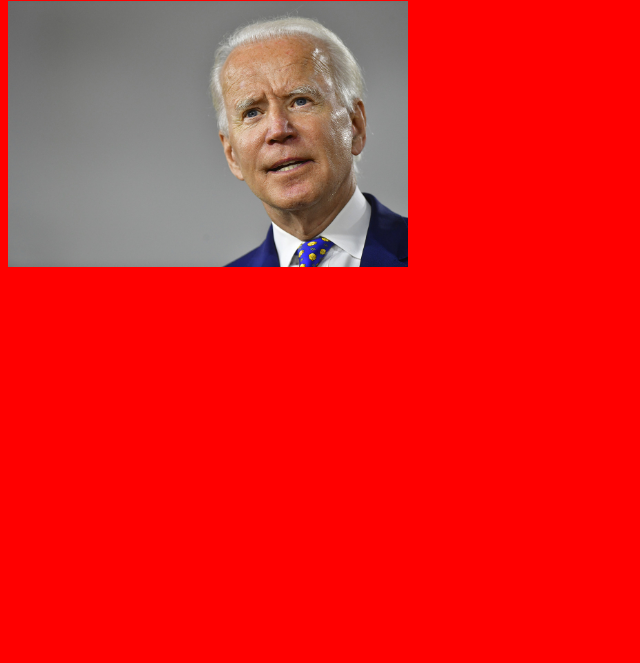
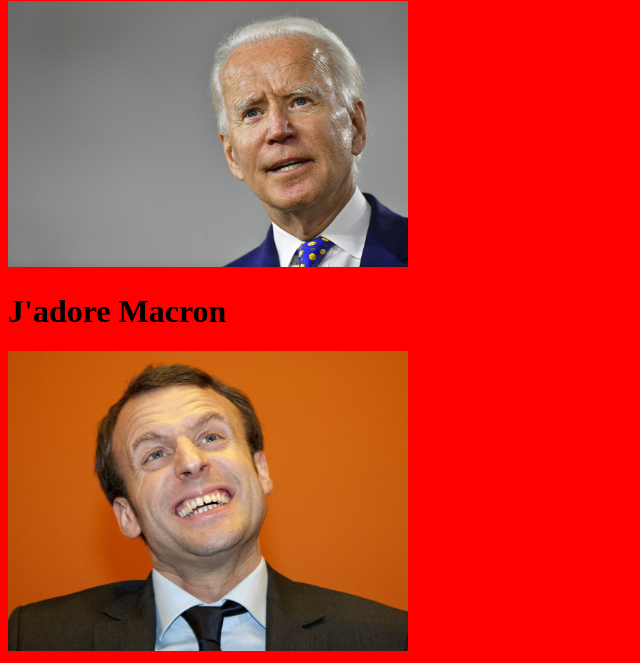
Before and after one commit to OliGang/monsiteweb, a plain HTML site: page index.html in a window 1280 px wide. Shown: the part 563-1226 px from the top of the page, without its empty margins (0-640 px from the left). Before the commit the page ends 842 px from the top, so only its background shows below. Drawn offline with Linux system fonts and the light colour scheme.

Commit message:
Ajout Macron

```diff
--- a/index.html
+++ b/index.html
@@ -12,6 +12,8 @@
     <img src="Image/trump.jpg" alt="imbécile" width="400px">
     <h1>J'adore Biden</h1>
     <img src="Image/biden.jpg" alt="imbécile" width="400px">
+    <h1>J'adore Macron</h1>
+    <img src="Image/macron.jpg" alt="imbécile" width="400px">
 </body>
 
 </html>
```
